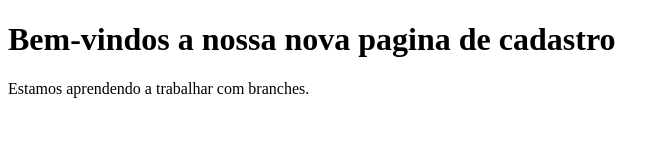
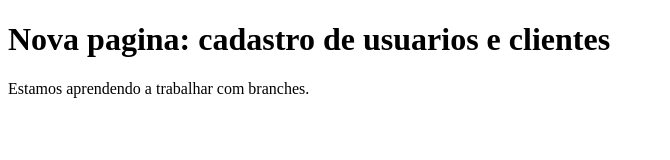
Before and after one commit to Erick-FSR/conflito2, a plain HTML site: page index.html in a window 1280 px wide. Shown: the whole page, without its empty margins (0-670 px from the left). Drawn offline with Linux system fonts and the light colour scheme.

Commit message:
Personaliza titulo de cadastro na feature

```diff
--- a/index.html
+++ b/index.html
@@ -6,7 +6,7 @@
     <title>Pagina nova</title>
 </head>
 <body>
-    <h1>Bem-vindos a nossa nova pagina de cadastro</h1>
+    <h1>Nova pagina: cadastro de usuarios e clientes</h1>
     <p>Estamos aprendendo a trabalhar com branches.</p>
 </body>
 </html>
```
